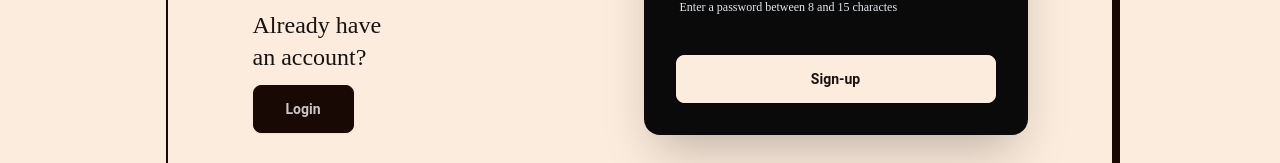
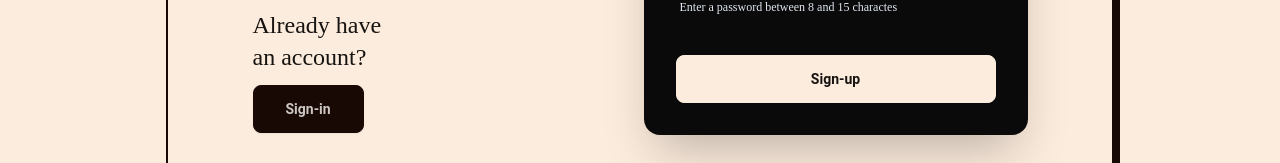
Before and after one commit to AbdullahEnemy/gabru-manto, a React (Create React App) app in the folder client/: page /signup in a window 1280 px wide. Shown: the part 637-800 px from the top of the page. Built offline with nearby package versions, Linux system fonts and the light colour scheme.

Commit message:
Added routing to sign-in and sign-up pages

```diff
--- a/client/src/components/LoginBox.jsx
+++ b/client/src/components/LoginBox.jsx
@@ -1,4 +1,5 @@
 import React from "react";
+import { Link } from "react-router-dom";
 import "../App.css";
 
 const LoginBox = () => {
@@ -83,7 +84,7 @@ const LoginBox = () => {
               Don't have <br />
               an account?
             </h1>
-            <button className="btn btn-secondary px-8">Sign-up</button>
+            <button className="btn btn-secondary px-8"><Link to="/signup">Sign-up</Link></button>
           </div>
         </div>
       </div>
--- a/client/src/components/SignupBox.jsx
+++ b/client/src/components/SignupBox.jsx
@@ -1,4 +1,5 @@
 import React from "react";
+import { Link } from "react-router-dom";
 import "../App.css";
 
 const SignupBox = () => {
@@ -112,7 +113,7 @@ const SignupBox = () => {
               Already have <br />
               an account?
             </h1>
-            <button className="btn btn-secondary px-8">Login</button>
+            <button className="btn btn-secondary px-8"><Link to="/login">Sign-in</Link></button>
           </div>
         </div>
       </div>
```
